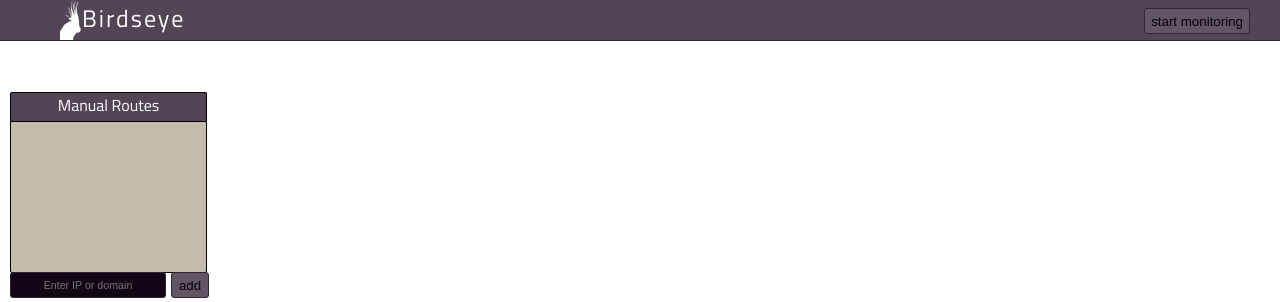
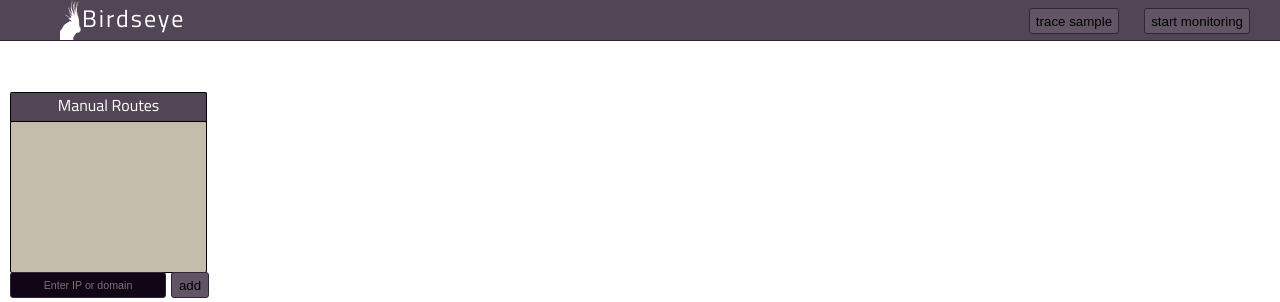
Before and after one commit to laokaplow/outbreak, a Flask app: page / in a window 1280 px wide. Shown: the top 302 px of the page. Run offline with Flask 2, Linux system fonts and the light colour scheme; some libraries are stand-ins or nearby versions.

```diff
--- a/birdseye/templates/birdseye.html
+++ b/birdseye/templates/birdseye.html
@@ -20,6 +20,7 @@
         <img id="logo_img" src="../static/birdseye_logo_m_white.png" height="40" width="22">
       <div id="logo">Birdseye</div>
       <input class="button" id="monitoring_button" type="button" value="start monitoring">
+      <input class="button" id="sample_button" type="button" value="trace sample">
     </div>
 
     <div id="map_canvas"></div>
```
